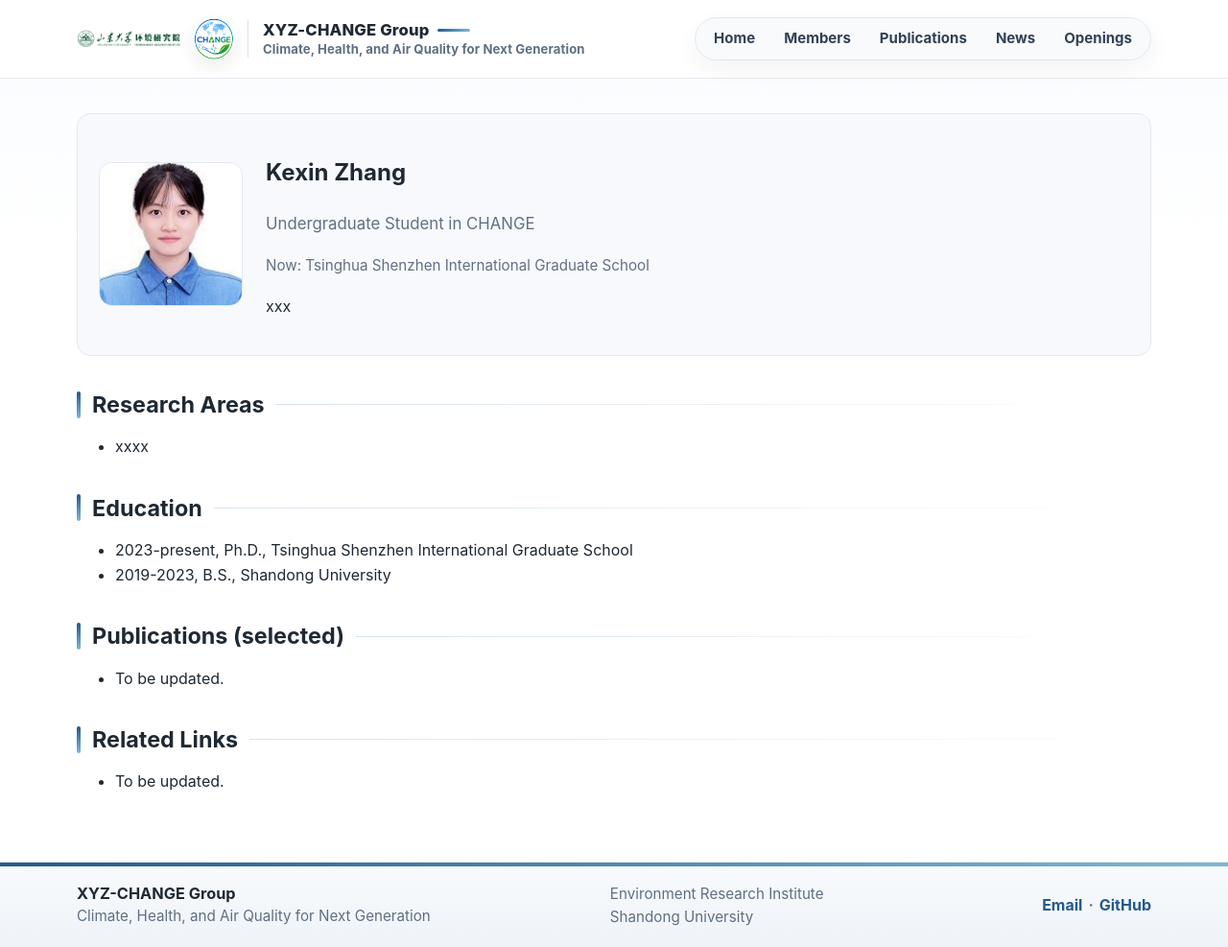
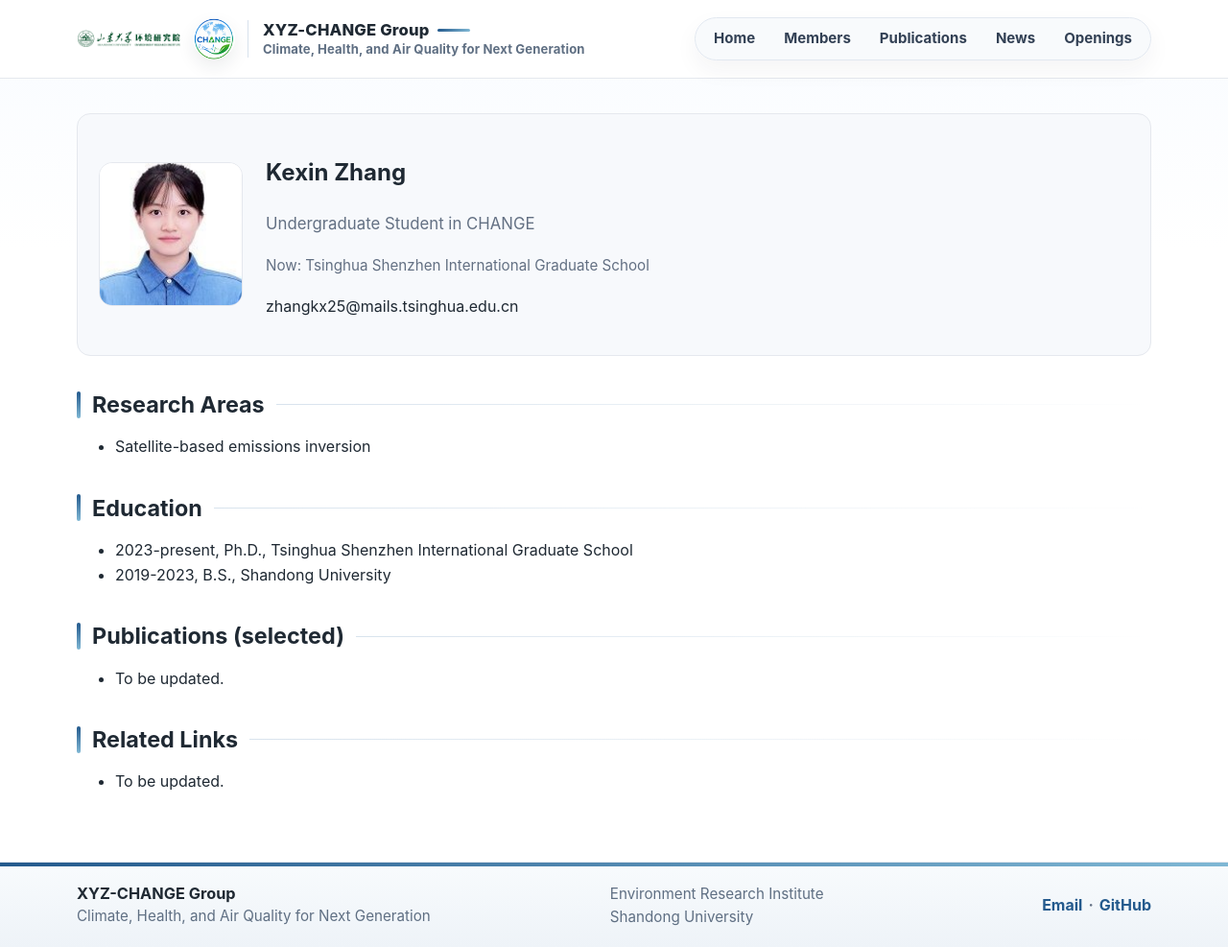
Before and after one commit to MuJSh/xyz_CHANGE, a Jekyll site: the page built from _pages/kexin-zhang.md, in a window 1280 px wide and 987 px high. Shown: the whole window at 96% size. Built offline with Jekyll 4.4.1, drawn with Linux system fonts in a browser that asks for light colours.

Commit message:
Update kexin-zhang.md

```diff
--- a/_pages/kexin-zhang.md
+++ b/_pages/kexin-zhang.md
@@ -10,13 +10,13 @@ permalink: /members/kexin-zhang/
     <h1>Kexin Zhang</h1>
     <p class="profile-title">Undergraduate Student in CHANGE</p>
     <p class="meta">Now: Tsinghua Shenzhen International Graduate School</p>
-    <p>xxx</p>
+    <p>zhangkx25@mails.tsinghua.edu.cn</p>
   </div>
 </div>
 
 ## Research Areas
 
-- xxxx
+- Satellite-based emissions inversion
 
 ## Education
 
```
